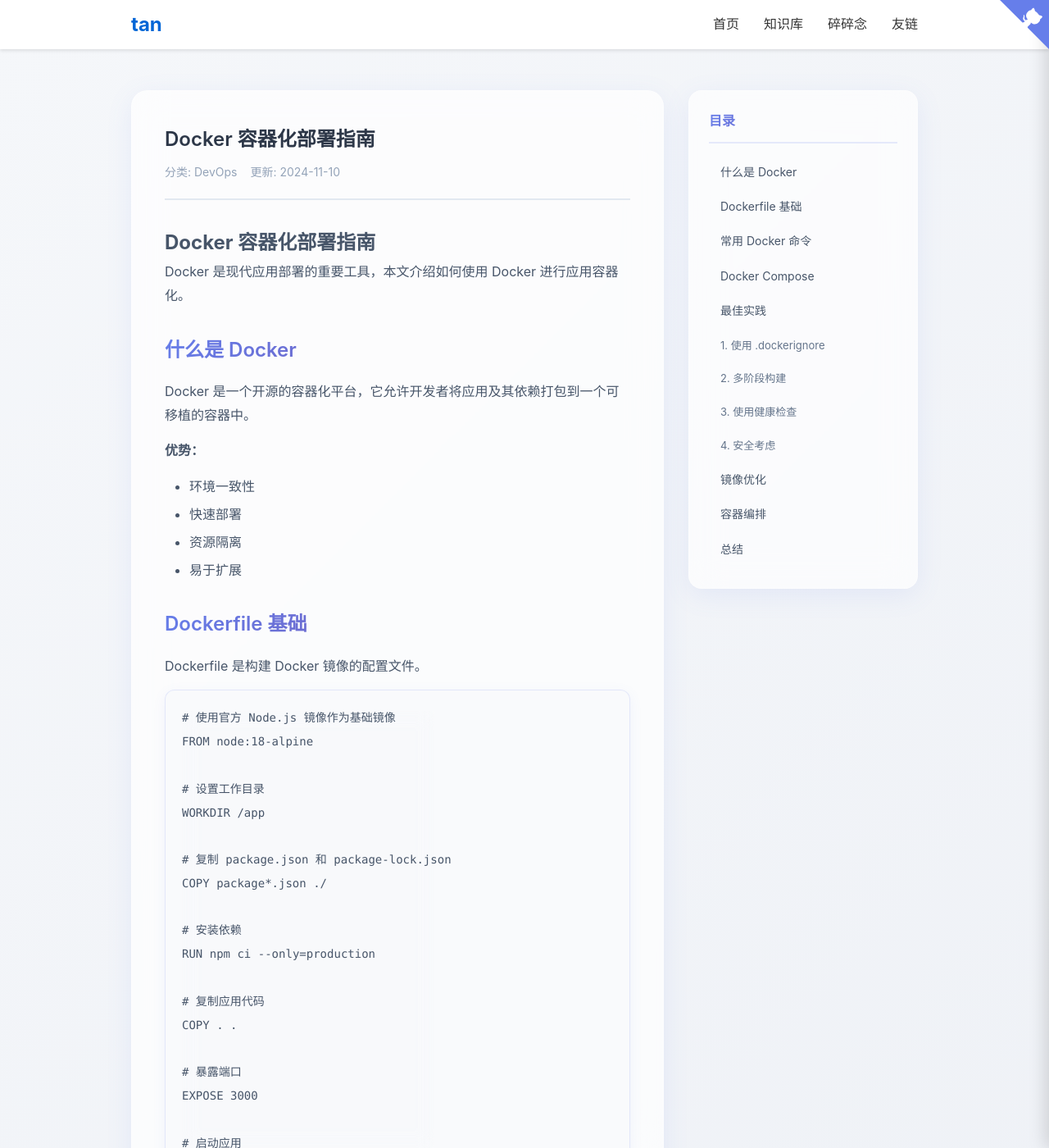
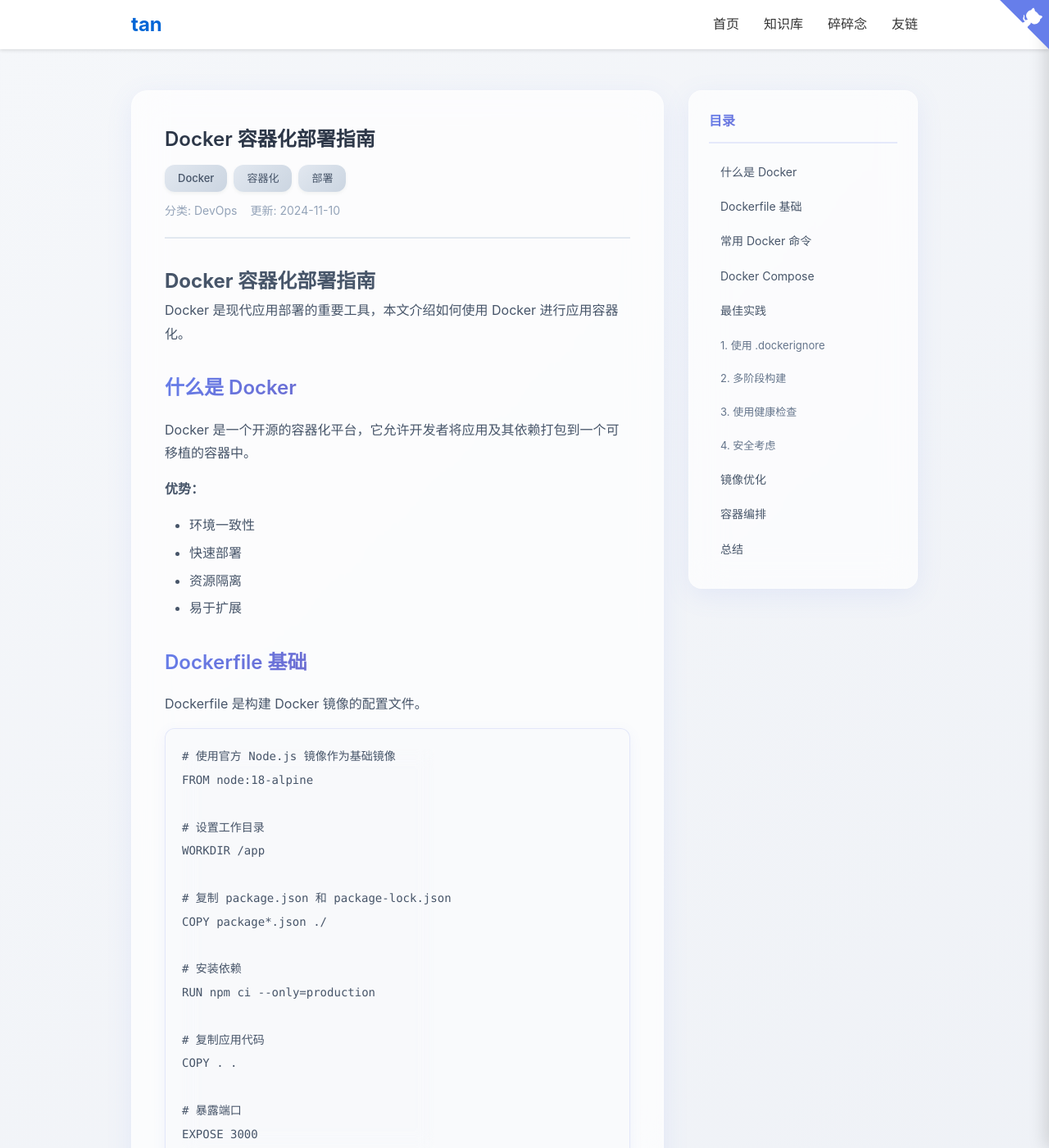
Before and after one commit to en-o/blog, a Jekyll site: the page built from _docs/devops/docker-deployment.md, in a window 1280 px wide and 1400 px high. Shown: the whole window at 82% size. Built offline with Jekyll 4.4.1, drawn with Linux system fonts in a browser that asks for light colours.

Commit message:
fix: 移动端md样式

```diff
--- a/_layouts/doc.html
+++ b/_layouts/doc.html
@@ -12,6 +12,13 @@ layout: default
           <img src="{{ '/assets/images/catalog_32.png' | relative_url }}" alt="文章列表">
         </button>
       </div>
+      {% if page.tags %}
+      <div class="doc-tags">
+        {% for tag in page.tags %}
+        <span class="tag">{{ tag }}</span>
+        {% endfor %}
+      </div>
+      {% endif %}
       <div class="mobile-doc-meta">
         <span>{{ page.category }}</span>
         <span>{{ page.date | date: "%Y-%m-%d" }}</span>
@@ -21,6 +28,13 @@ layout: default
     <!-- 桌面端头部（保持原样） -->
     <header class="doc-header desktop-only">
       <h1>{{ page.title }}</h1>
+      {% if page.tags %}
+      <div class="doc-tags">
+        {% for tag in page.tags %}
+        <span class="tag">{{ tag }}</span>
+        {% endfor %}
+      </div>
+      {% endif %}
       <div class="doc-meta">
         <span>分类: {{ page.category }}</span>
         <span>更新: {{ page.date | date: "%Y-%m-%d" }}</span>
@@ -42,14 +56,6 @@ layout: default
     <div class="doc-content" id="docContent">
       {{ content }}
     </div>
-
-    {% if page.tags %}
-    <div class="doc-tags">
-      {% for tag in page.tags %}
-      <span class="tag">{{ tag }}</span>
-      {% endfor %}
-    </div>
-    {% endif %}
   </article>
 
   <aside class="doc-toc">
--- a/assets/css/style.css
+++ b/assets/css/style.css
@@ -1650,9 +1650,11 @@ body {
 }
 
 .doc-tags {
-  margin-top: 30px;
-  padding-top: 20px;
-  border-top: 1px solid #e2e8f0;
+  display: flex;
+  flex-wrap: wrap;
+  gap: 8px;
+  margin-top: 12px;
+  margin-bottom: 12px;
 }
 
 .tag {
@@ -1662,8 +1664,7 @@ body {
   color: #475569;
   border-radius: 12px;
   font-size: 13px;
-  margin-right: 8px;
-  margin-bottom: 8px;
+  margin: 0;
   font-weight: 500;
   transition: all 0.3s ease;
   box-shadow: 0 2px 4px rgba(0, 0, 0, 0.05);
@@ -1863,11 +1864,15 @@ body {
 
   .doc-wrapper {
     flex-direction: column;
+    gap: 0;
+    width: 100%;
   }
 
   .doc-article {
     padding: 20px;
     border-radius: 12px;
+    width: 100%;
+    max-width: 100%;
   }
 
   .doc-toc {
@@ -2116,6 +2121,7 @@ body {
   .doc-article {
     padding: 15px;
     border-radius: 10px;
+    width: 100%;
     max-width: 100%;
     overflow-x: hidden;
   }
@@ -2350,10 +2356,15 @@ body {
 
   /* 标签 */
   .tag {
-    padding: 5px 12px;
-    font-size: 12px;
-    margin-right: 6px;
-    margin-bottom: 6px;
+    padding: 4px 12px;
+    font-size: 11px;
+    border-radius: 8px;
+  }
+
+  .doc-tags {
+    gap: 6px;
+    margin-top: 8px;
+    margin-bottom: 8px;
   }
 
   /* 文档导航 */
```
